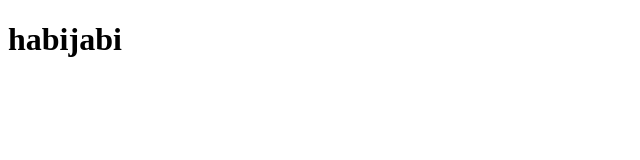
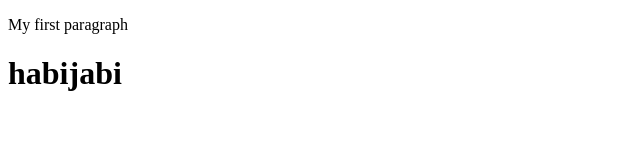
Before and after one commit to Masrura/Programming-Hero, a plain HTML site: page index.html in a window 1280 px wide. Shown: the whole page, without its empty margins (0-640 px from the left). Drawn offline with Linux system fonts and the light colour scheme.

Commit message:
Update index.html

```diff
--- a/index.html
+++ b/index.html
@@ -4,6 +4,8 @@
     <meta charset="UTF-8">
     <meta http-equiv="X-UA-Compatible" content="IE=edge">
     <meta name="viewport" content="width=device-width, initial-scale=1.0">
+    <p> My first paragraph
+    </p>
     <title>Document</title>
 </head>
 <body>
```
